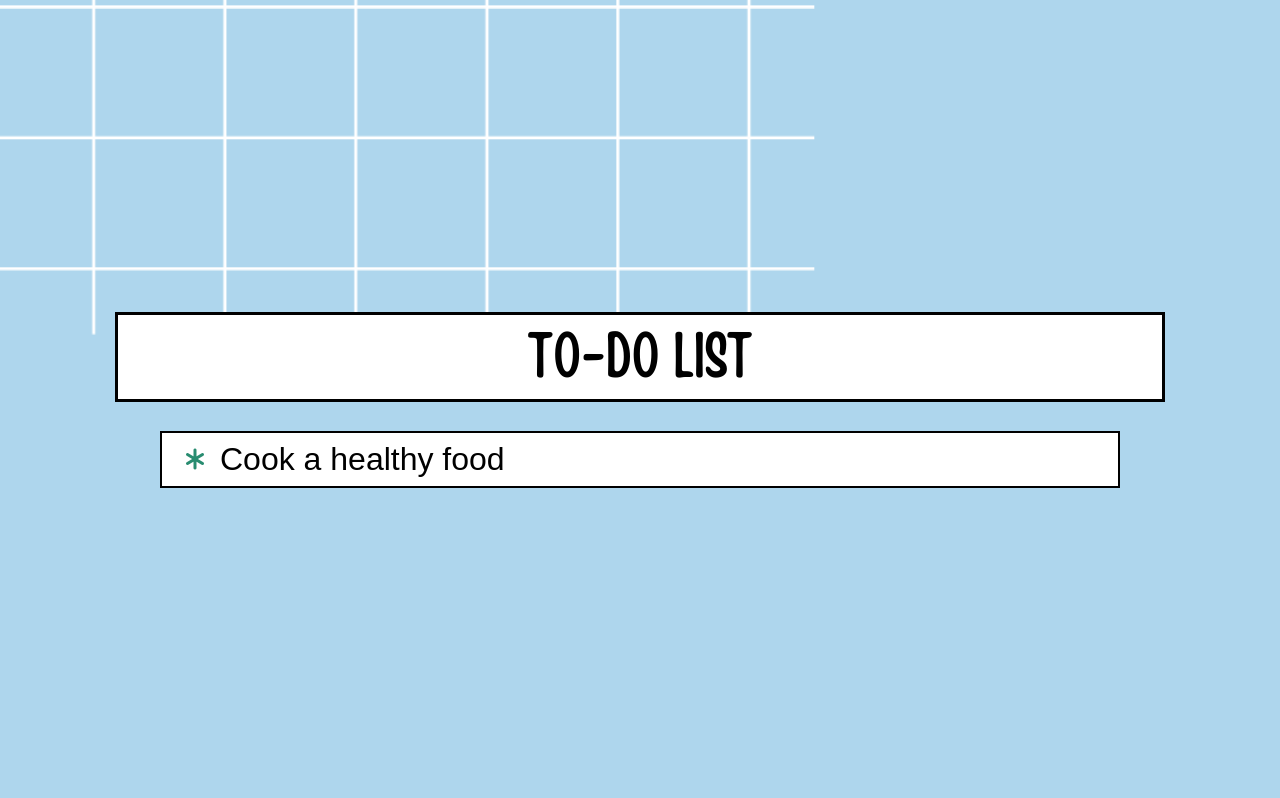
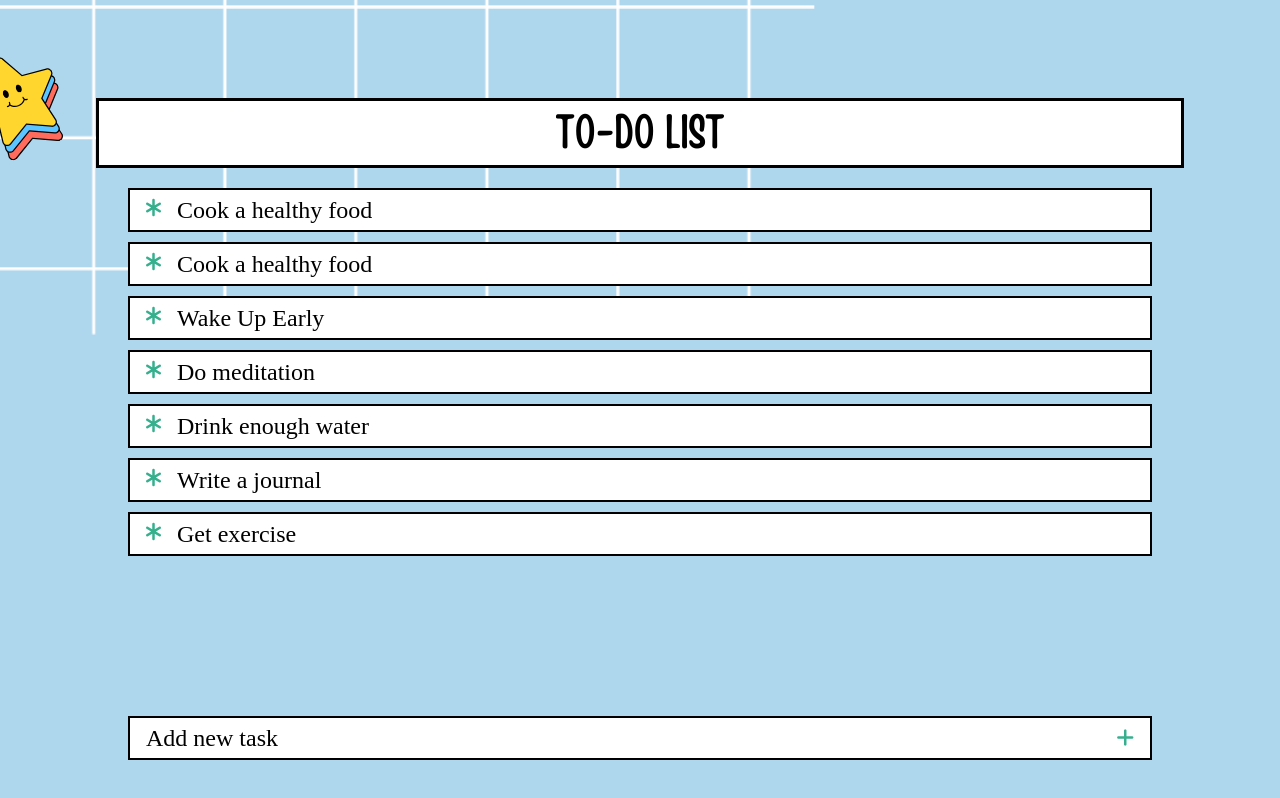
Before and after one commit to RheaP911/todo_list, a website: page index.html in a window 1280 px wide. Drawn offline with Linux system fonts and the light colour scheme.

Commit message:
added apply directives

```diff
--- a/index.html
+++ b/index.html
@@ -11,19 +11,71 @@
 </head>
 
 <body class="w-screen h-screen bg-cover bg-center">
-    <main class=" w-full h-full flex justify-center items-center">
-        <div class="w-full h-full flex flex-col justify-center items-center">
-            <div class="w-[82%] h-fit mb-5 bg-white border border-3 border-black">
-                <h1 class="todo-text text-center uppercase font-light">To-Do List</h1>
+    <main class=" w-full h-full flex justify-center items-start ">
+        <div class="w-full h-full flex flex-col justify-start items-center ">
+            <div class="w-full h-[23.5%] pb-5 flex justify-center items-end realtive">
+                <img src="resources/star.svg" alt="" class="absolute w-28 h-28 top-14 -left-12">
+                <h1
+                    class="w-[85%] p-2 text-5xl text-center uppercase font-handy font-medium bg-white border border-3 border-black">
+                    To-Do List</h1>
             </div>
-            <div id="tasks-section" class="w-full h-fit flex flex-col justify-center items-center">
-                <div class="w-[75%] h-fit px-2 py-3 mt-4 gap-1 flex justify-start items-center  bg-white border border-2 border-black font-maely">
-                    <i class="fa-solid fa-asterisk text-xl font-light text-teal"></i>
-                    <h2 class="text-3xl font-light">Cook a healthy food</h2>
+            <div id="tasks-section"
+                class="w-full h-[61%] flex flex-col justify-start items-center overflow-y-scroll scrolling-touch font-maely">
+                <div class="task-container">
+                    <div class="w-fit h-full pt-1 flex justify-start items-start">
+                        <i class="fa-solid fa-asterisk icon-style"></i>
+                    </div>
+                    <h2 class="text-2xl font-light">Cook a healthy food</h2>
+                </div>
+                <div
+                    class="task-container">
+                    <div class="w-fit h-full pt-1 flex justify-start items-start">
+                        <i class="fa-solid fa-asterisk icon-style"></i>
+                    </div>
+                    <h2 class="text-2xl font-light">Cook a healthy food</h2>
+                </div>
+                <div
+                    class="task-container">
+                    <div class="w-fit h-full pt-1 flex justify-start items-start">
+                        <i class="fa-solid fa-asterisk icon-style"></i>
+                    </div>
+                    <h2 class="text-2xl font-light">Wake Up Early</h2>
+                </div>
+                <div
+                    class="task-container">
+                    <div class="w-fit h-full pt-1 flex justify-start items-start">
+                        <i class="fa-solid fa-asterisk icon-style"></i>
+                    </div>
+                    <h2 class="text-2xl font-light">Do meditation</h2>
+                </div>
+                <div
+                    class="task-container">
+                    <div class="w-fit h-full pt-1 flex justify-start items-start">
+                        <i class="fa-solid fa-asterisk icon-style"></i>
+                    </div>
+                    <h2 class="text-2xl font-light">Drink enough water</h2>
+                </div>
+                <div
+                    class="task-container">
+                    <div class="w-fit h-full pt-1 flex justify-start items-start">
+                        <i class="fa-solid fa-asterisk icon-style"></i>
+                    </div>
+                    <h2 class="text-2xl font-light">Write a journal</h2>
+                </div>
+                <div
+                    class="task-container">
+                    <div class="w-fit h-full pt-1 flex justify-start items-start">
+                        <i class="fa-solid fa-asterisk icon-style"></i>
+                    </div>
+                    <h2 class="text-2xl font-light">Get exercise</h2>
                 </div>
             </div>
-            <div>
-
+            <div class="w-full h-[15.5%] flex justify-center items-center">
+                <div
+                    class="w-[80%] px-4 py-1 flex justify-between items-center bg-white border border-2 border-black font-maely">
+                    <h1 class="text-2xl font-light font-maely">Add new task</h1>
+                    <i class="fa-solid fa-plus icon-style"></i>
+                </div>
             </div>
         </div>
 
--- a/src/input.css
+++ b/src/input.css
@@ -1,6 +1,8 @@
 @tailwind base;
 @tailwind components;
 @tailwind utilities;
+
+@import "tailwindcss";
 
 @font-face {
     font-family: Handy_Casual;
@@ -12,69 +14,31 @@
     src: url(/resources/font/Maely.ttf);
 }
 
+@theme {
+    --font-maely: "Maely", "sans-serif";
+    --font-handy: "Handy_Casual", "serif";
+
+    --breakpoint-xs: 475px;
+
+    --color-teal-100:  #288c70;
+    --color-teal-200:  #35af8d;
+}
+
 *{
     margin: 0;
     padding: 0;
     box-sizing: border-box;
 }
 
-/* Padding */
-.px-2 {
-    padding-top: 0.5rem;
-    padding-bottom: 0.5rem;
-}
-.py-3 {
-    padding-left: 1.5rem;
-    padding-right: 1.5rem;
-}
-
-/* Gap */
-.gap-1 {
-    gap: 1rem;
-}
-
-/* Font Size */
-.text-xl {
-    font-size: 1.5rem;
-}
-.text-3xl {
-    font-size: 2rem;
-}
-
-/* Font Weight */
-.font-light {
-    font-weight: 400;
-}
-
-/* Background */
-.bg-white {
-    background-color: #ffffff;
-}
-
-/* Margin */
-.mt-4 {
-
-}
-.mb-5 {
-    margin-bottom: 1.8rem;
-}
-
-/* Fonts */
-.font-maely {
-    font-family: 'Maely', sans-serif;
-}
-
-/* Colors */
-.text-teal {
-    color: #288c70;
-}
 
 body {
     background: url(/resources/bg.png);
 }
 
-.todo-text {
-    font-size: 4rem;
-    font-family: 'Handy_Casual', serif;
-    background: #fff;
+.task-container {
+    @apply w-[80%] h-fit px-4 py-1 mb-2.5  flex justify-start items-center gap-4  bg-white border border-2 border-black;
 }
+
+.icon-style {
+    @apply text-xl font-light text-teal-200;
+}
```
Also changed, not shown: dist/output.css, resources/star.svg (added).
